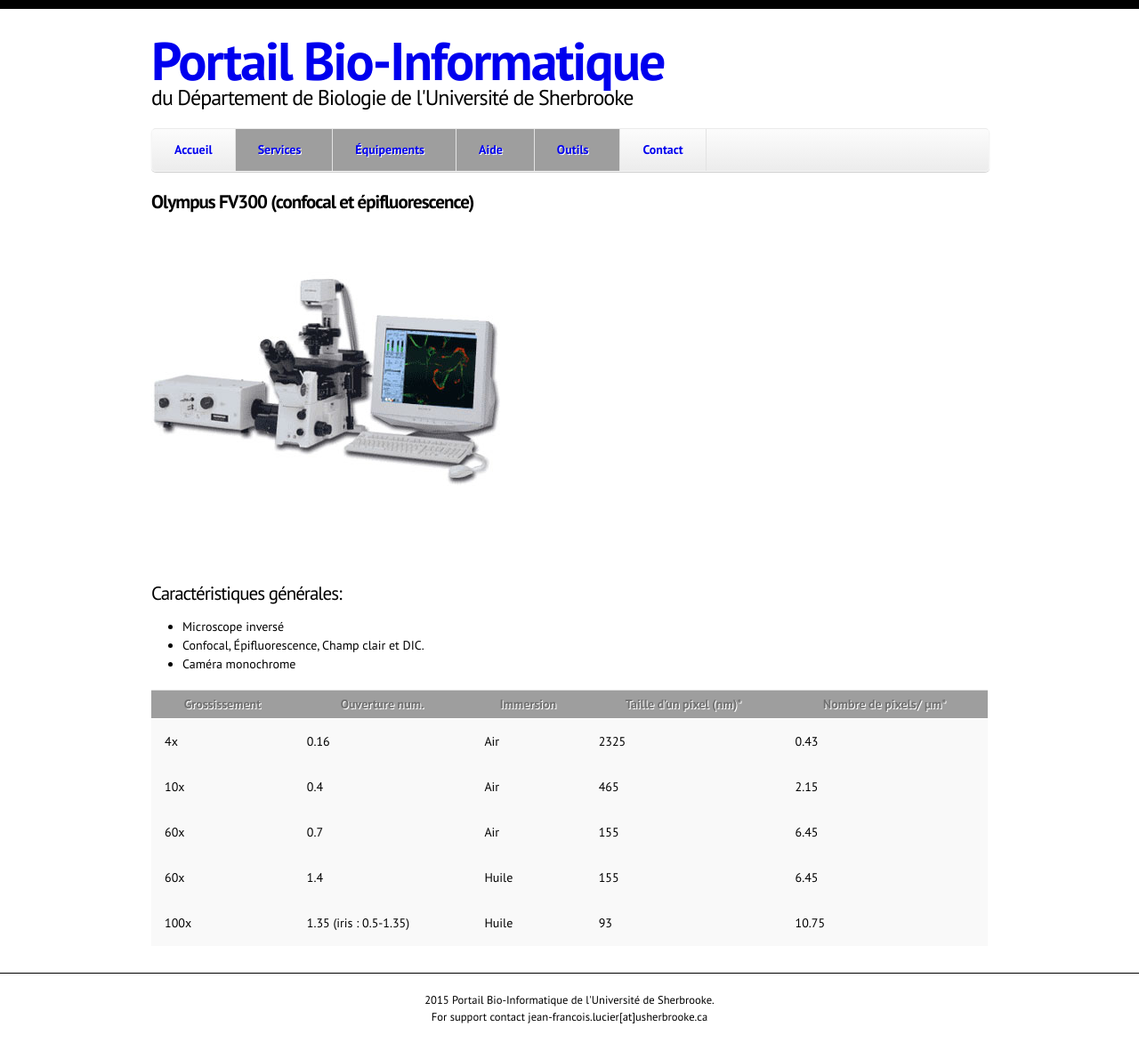
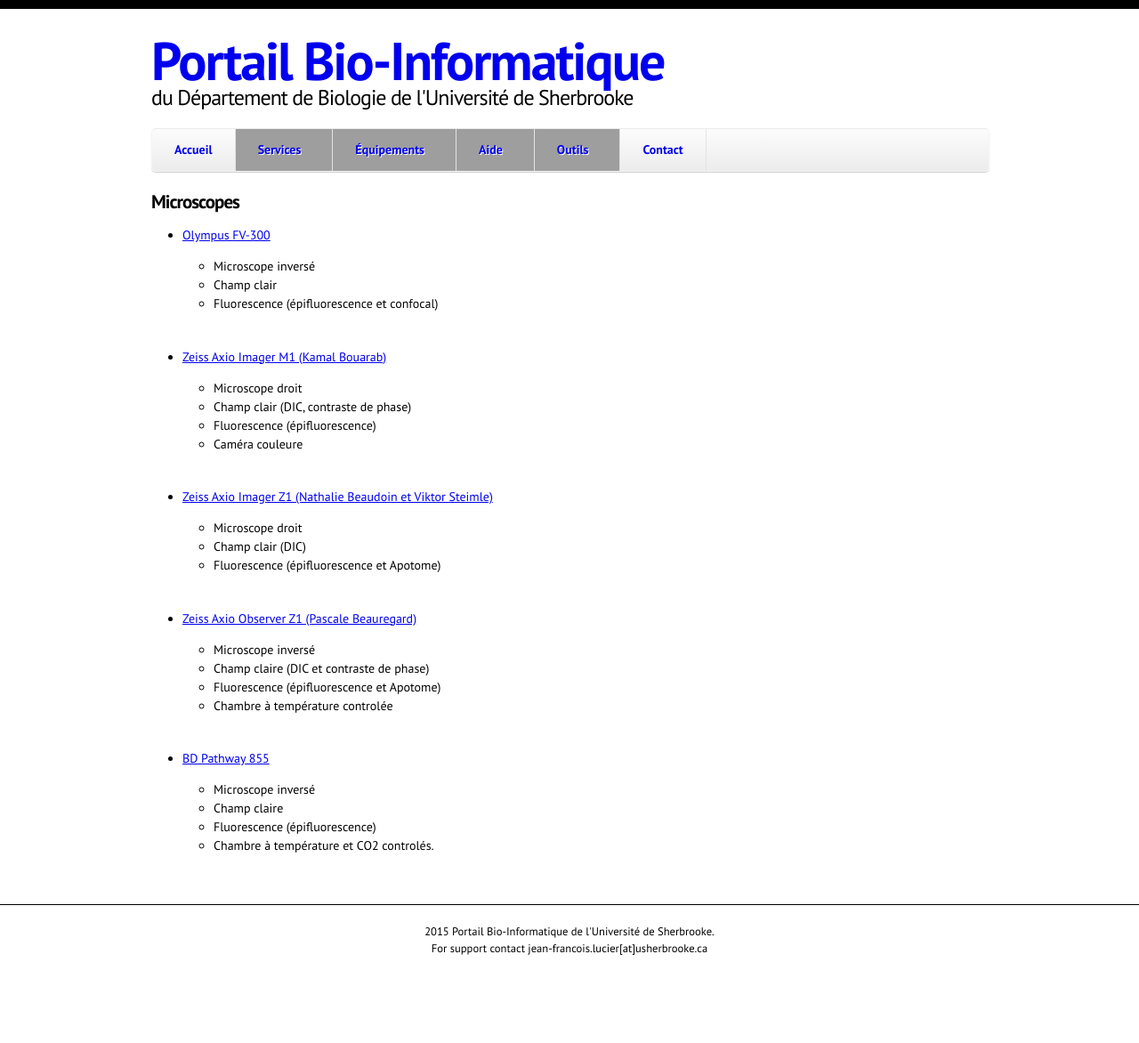
Before and after one commit to jflucier/bioinfo-portal-, a Jekyll site: the page built from portal/equipements/microscope.md, in a window 1280 px wide. Shown: the whole page at 89% size. Built offline with Jekyll 4.4.1, drawn with Linux system fonts in a browser that asks for light colours; nearby versions of some CDN libraries; Markdown is read by kramdown in place of the engine named in the settings; after the commit the page ends 1095 px from its top, so only the background shows below that; grey boxes are pictures that could not be loaded.

Commit message:
Change to microscopes list

```diff
--- a/portal/equipements/microscope.md
+++ b/portal/equipements/microscope.md
@@ -2,21 +2,36 @@
 layout: default
 ---
 
-## Olympus FV300 (confocal et épifluorescence)
+## Microscopes
 
-<img src="/images/huge133.jpg">
-
-
-### Caractéristiques générales:
-
-+ Microscope inversé
-+ Confocal, Épifluorescence, Champ clair et DIC.
-+ Caméra monochrome
-
-|Grossissement	| Ouverture num. | Immersion | Taille d'un pixel (nm)*	| Nombre de pixels/ µm* |
-|-----|---------|-------|-------|------|
-|4x	  | 0.16	| Air	| 2325	| 0.43 |
-|10x  | 0.4	    | Air	| 465	| 2.15 |
-|60x  |	0.7	    | Air	| 155	| 6.45 |
-|60x  |	1.4	    | Huile	| 155	| 6.45 |
-|100x |	1.35 (iris : 0.5-1.35)	| Huile	| 93 | 10.75 |
+* [Olympus FV-300](/equipements/olympus_fv300.html)
+    * Microscope inversé
+    * Champ clair
+    * Fluorescence (épifluorescence et confocal)
+    <br>
+    <br>
+* [Zeiss Axio Imager M1 (Kamal Bouarab)](/equipements/zeiss_axioimager_m1.html)
+    * Microscope droit
+    * Champ clair (DIC, contraste de phase)
+    * Fluorescence (épifluorescence)
+    * Caméra couleure
+    <br>
+    <br>
+* [Zeiss Axio Imager Z1 (Nathalie Beaudoin et Viktor Steimle)](/equipements/zeiss_axioimager_z1.html)
+    * Microscope droit
+    * Champ clair (DIC)
+    * Fluorescence (épifluorescence et Apotome)
+    <br>
+    <br>
+* [Zeiss Axio Observer Z1 (Pascale Beauregard)](/equipements/zeiss_axioobserver_z1.html)
+    * Microscope inversé
+    * Champ claire (DIC et contraste de phase)
+    * Fluorescence (épifluorescence et Apotome)
+    * Chambre à température controlée
+    <br>
+    <br>
+* [BD Pathway 855](/equipements/bd_pathway_855.html)
+    * Microscope inversé
+    * Champ claire
+    * Fluorescence (épifluorescence)
+    * Chambre à température et CO2 controlés.
```
Also changed, not shown: portal/images/huge133.jpg (deleted).
